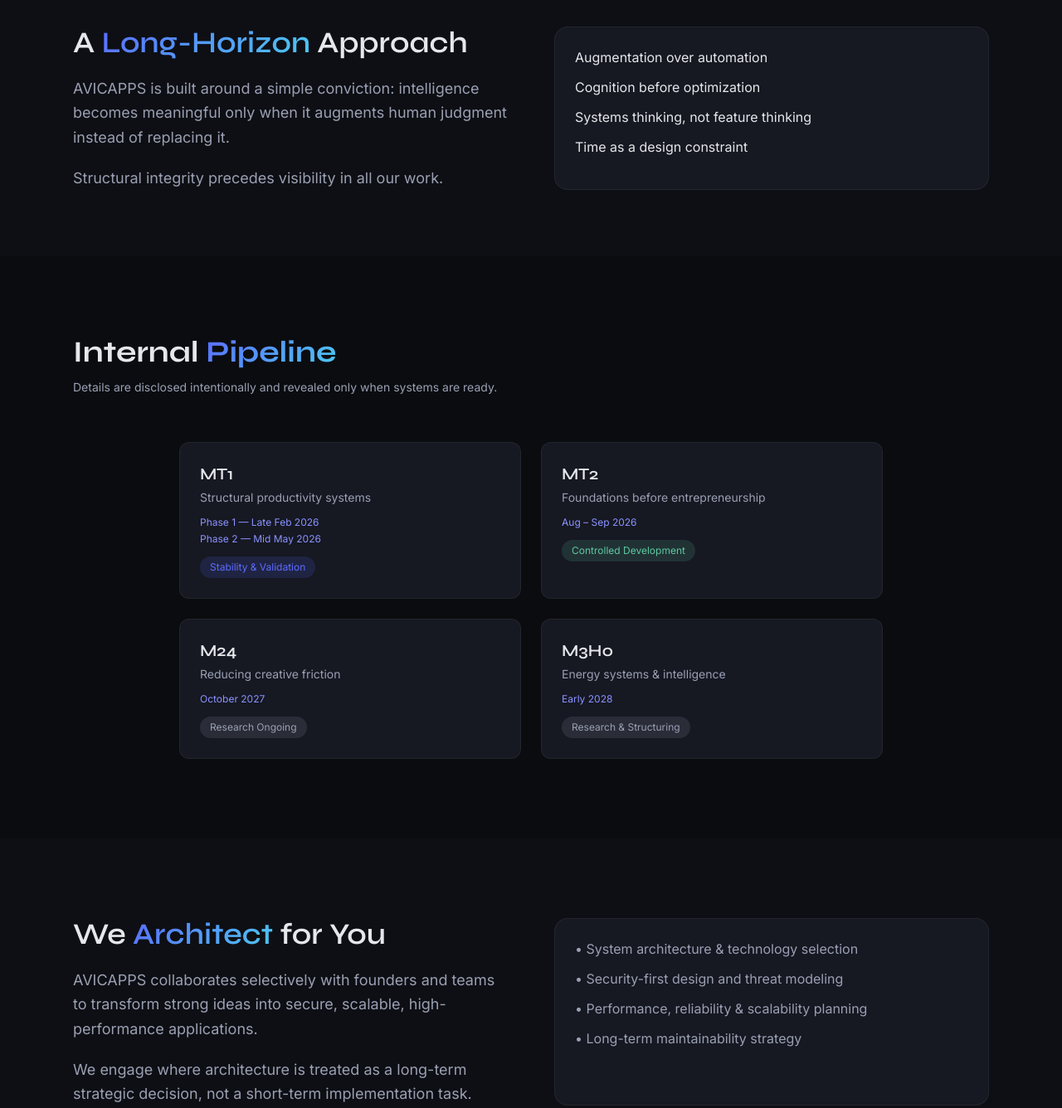
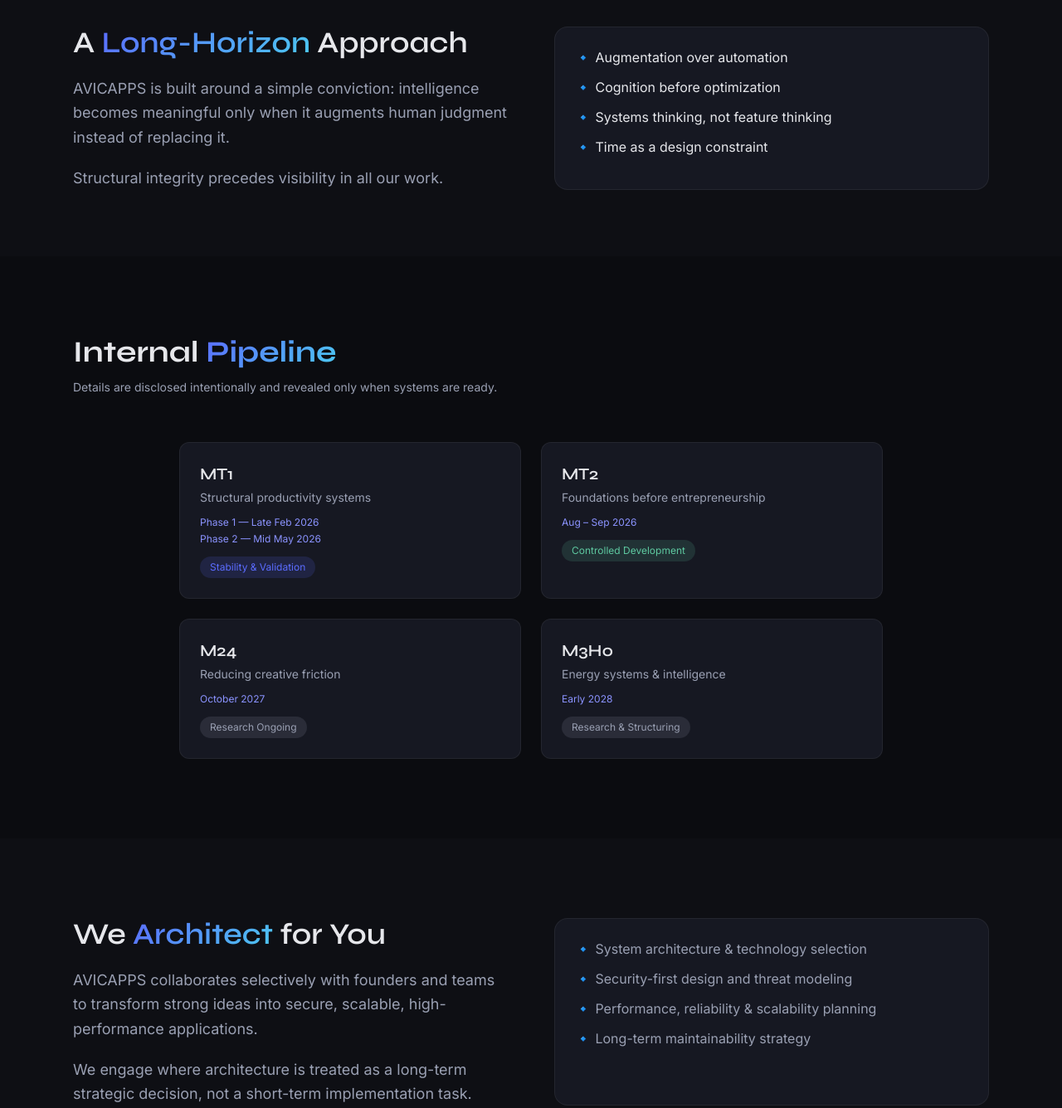
Before and after one commit to Avicapps/avicapps-website, a plain HTML site: page index.html in a window 1280 px wide. Shown: the part 480-1816 px from the top of the page at 83% size. Drawn offline with nearby package versions, Linux system fonts and the light colour scheme.

Commit message:
Update index.html

```diff
--- a/index.html
+++ b/index.html
@@ -139,10 +139,10 @@
 
     <div class="surface rounded-2xl p-6">
       <ul class="principles space-y-3 text-base">
-        <li>Augmentation over automation</li>
-        <li>Cognition before optimization</li>
-        <li>Systems thinking, not feature thinking</li>
-        <li>Time as a design constraint</li>
+        <li>🔹 Augmentation over automation</li>
+        <li>🔹 Cognition before optimization</li>
+        <li>🔹 Systems thinking, not feature thinking</li>
+        <li>🔹 Time as a design constraint</li>
       </ul>
     </div>
 
@@ -216,10 +216,10 @@
 
     <div class="surface rounded-2xl p-6">
       <ul class="space-y-3 text-base text-[var(--muted)]">
-        <li>• System architecture & technology selection</li>
-        <li>• Security-first design and threat modeling</li>
-        <li>• Performance, reliability & scalability planning</li>
-        <li>• Long-term maintainability strategy</li>
+        <li>🔹 System architecture & technology selection</li>
+        <li>🔹 Security-first design and threat modeling</li>
+        <li>🔹 Performance, reliability & scalability planning</li>
+        <li>🔹 Long-term maintainability strategy</li>
       </ul>
     </div>
 
```
